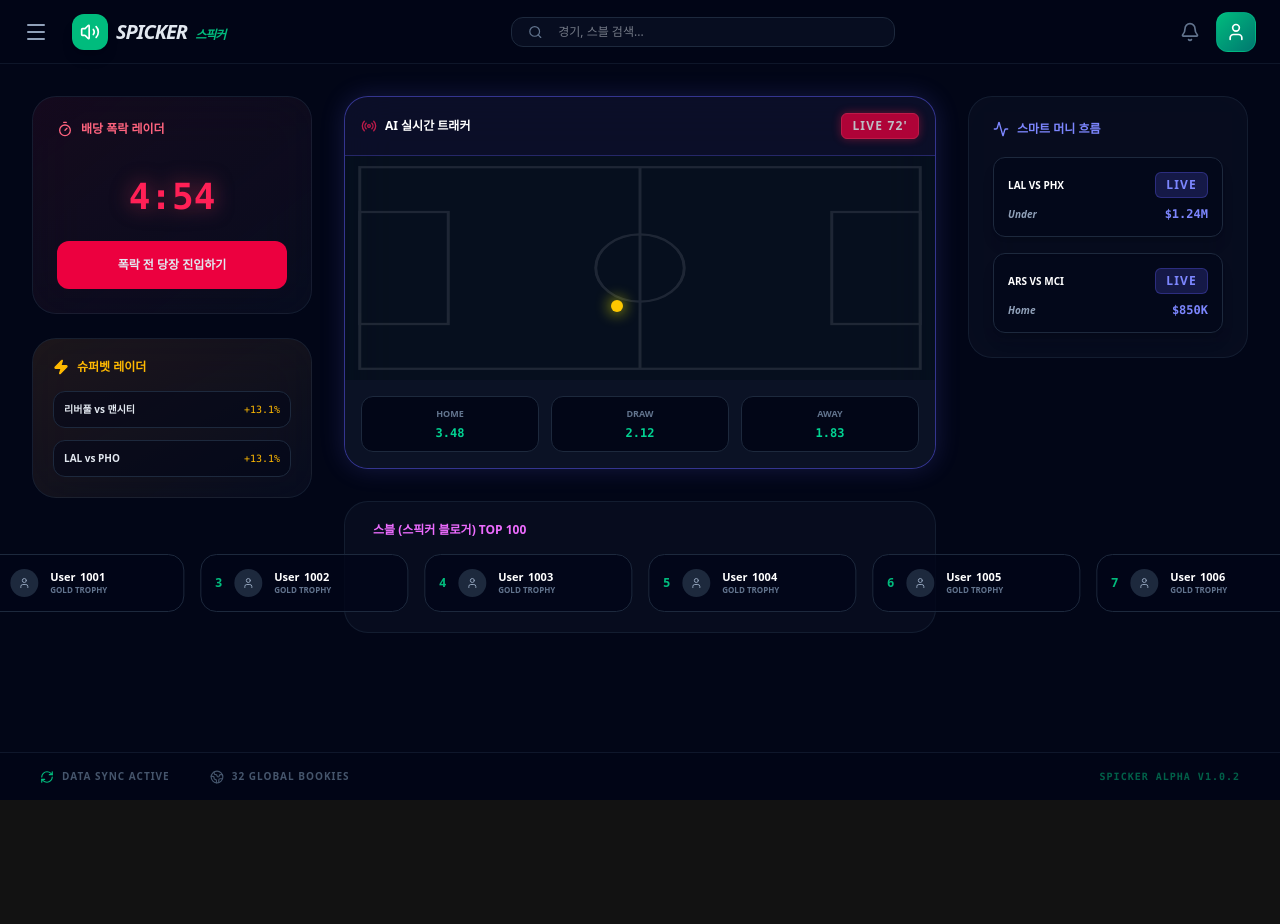
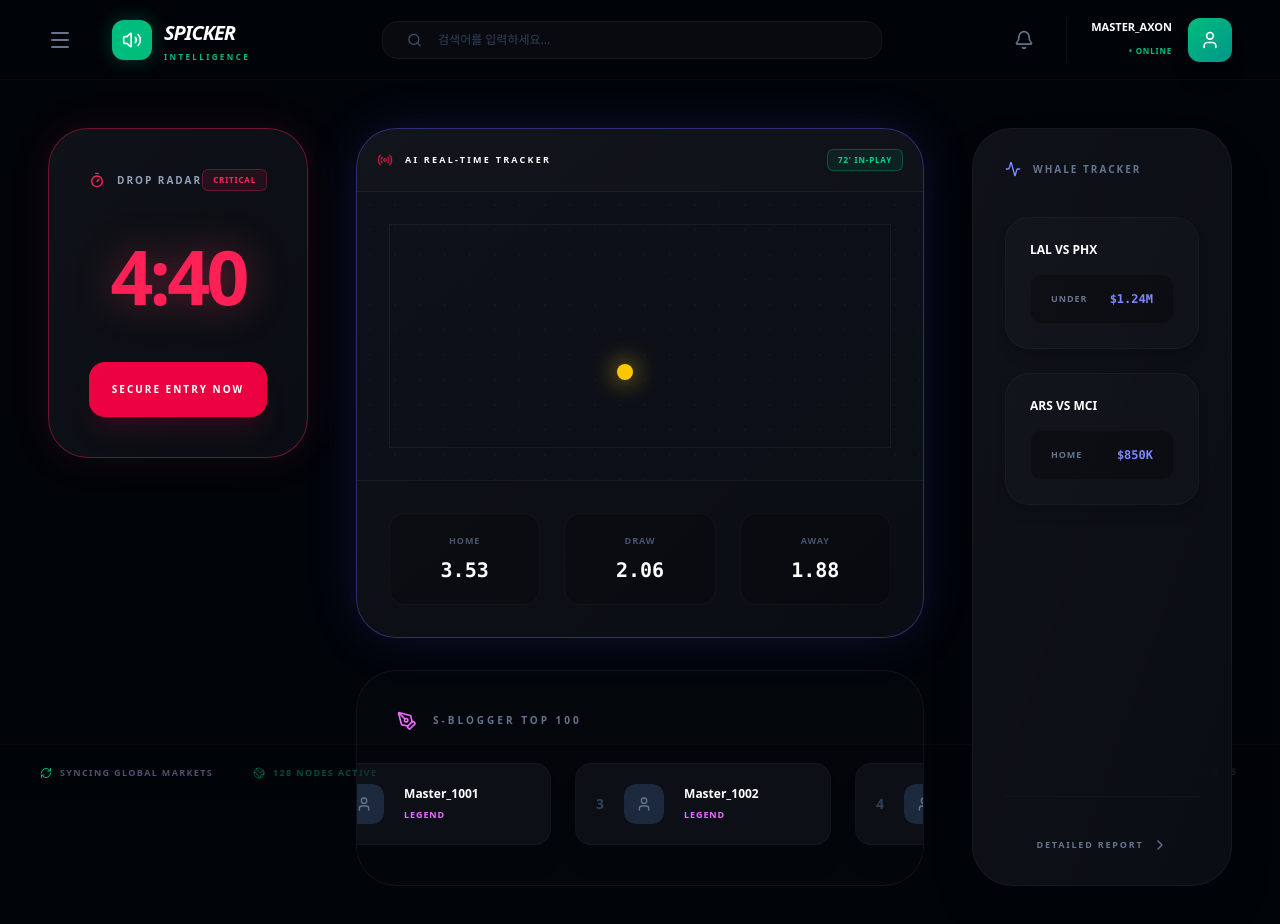
Before and after one commit to toygun0420/spicker, a Next.js app: page / in a window 1280 px wide. Shown: the top 924 px of the page. Before the commit the page ends 800 px from the top, so only its background shows below. Built offline with nearby package versions, Linux system fonts and the light colour scheme.

Commit message:
Spicker High-End v1.0.5: All modules integrated

```diff
--- a/app/page.tsx
+++ b/app/page.tsx
@@ -2,220 +2,193 @@
 
 import React, { useState, useEffect } from 'react';
 import {
-  TrendingUp, Globe, Zap, Target, BarChart3, Search, Bell, User,
-  ArrowUpRight, ShieldCheck, Globe2, RefreshCw, ChevronRight, Plus,
-  Trophy, Filter, Activity, Monitor, Menu, Home, MessageSquare,
-  AlertTriangle, X, Bookmark, Star, PenTool, Medal, Award, Crown,
-  Calculator, Volume2, Skull, Timer, Radio
+  Activity, Bell, ChevronRight, Crown, Globe2, Menu, PenTool, Radio,
+  RefreshCw, Search, Timer, User, Volume2, Zap, ArrowUpRight, ShieldCheck
 } from 'lucide-react';
 
-// --- UI Utility Components (TypeScript 에러 방지를 위해 any 타입 적용) ---
-const Card = ({ children, className = "", highlight = false, trap = false, live = false }: any) => (
-  <div className={`relative bg-slate-900/40 backdrop-blur-xl border ${
-    live ? 'border-indigo-500/50 shadow-[0_0_25px_rgba(99,102,241,0.2)]' :
-    trap ? 'border-rose-500/50 shadow-[0_0_25px_rgba(244,63,94,0.15)]' :
-    highlight ? 'border-amber-500/50 shadow-[0_0_20px_rgba(245,158,11,0.15)]' :
-    'border-slate-800/60'
-  } rounded-2xl md:rounded-3xl overflow-hidden transition-all duration-700 hover:border-slate-500 group ${className}`}>
-    {children}
-  </div>
-);
-
-const Badge = ({ children, variant = "default", className="" }: any) => {
-  const styles: any = {
-    default: "bg-slate-800 text-slate-300",
-    success: "bg-emerald-500/20 text-emerald-400 border border-emerald-500/30",
-    danger: "bg-rose-500/20 text-rose-400 border border-rose-500/30",
-    warning: "bg-amber-500/20 text-amber-400 border border-amber-500/30",
-    primary: "bg-indigo-500/20 text-indigo-400 border border-indigo-500/30",
-    live: "bg-rose-600 text-white border border-rose-500 shadow-[0_0_10px_rgba(225,29,72,0.6)] animate-pulse"
-  };
+// --- [Ultimate UI Components] ---
+const GlassCard = ({ children, className = "", variant = "default", live = false }: any) => {
+  const borderStyle = live ? 'border-indigo-500/40 shadow-[0_0_50px_rgba(99,102,241,0.15)]' :
+                      variant === 'danger' ? 'border-rose-500/40 shadow-[0_0_40px_rgba(244,63,94,0.1)]' :
+                      'border-white/[0.05] shadow-2xl';
   return (
-    <span className={`px-2.5 py-1 rounded-md text-[10px] md:text-xs font-black uppercase tracking-widest whitespace-nowrap ${styles[variant] || styles.default} ${className}`}>
+    <div className={`relative bg-[#0d1117]/80 backdrop-blur-3xl border ${borderStyle} rounded-[2.5rem] overflow-hidden transition-all duration-700 hover:border-white/20 ${className}`}>
+      <div className="absolute inset-0 bg-gradient-to-br from-white/[0.02] to-transparent pointer-events-none" />
       {children}
-    </span>
+    </div>
   );
 };
 
-const LiveIndicator = ({ color = "rose" }: any) => (
-  <span className="flex h-2.5 w-2.5 relative flex-shrink-0">
-    <span className={`animate-ping absolute inline-flex h-full w-full rounded-full bg-${color}-400 opacity-75`}></span>
-    <span className={`relative inline-flex rounded-full h-2.5 w-2.5 bg-${color}-500`}></span>
-  </span>
-);
-
-const PitchBackground = ({ sport, opacity = "opacity-[0.03]" }: any) => {
-  if (sport === '축구') {
-    return (
-      <svg className={`absolute inset-0 w-full h-full ${opacity} pointer-events-none`} viewBox="0 0 400 200" preserveAspectRatio="none">
-        <rect x="10" y="10" width="380" height="180" fill="none" stroke="white" strokeWidth="2" />
-        <line x1="200" y1="10" x2="200" y2="190" stroke="white" strokeWidth="2" />
-        <circle cx="200" cy="100" r="30" fill="none" stroke="white" strokeWidth="2" />
-        <rect x="10" y="50" width="60" height="100" fill="none" stroke="white" strokeWidth="2" />
-        <rect x="330" y="50" width="60" height="100" fill="none" stroke="white" strokeWidth="2" />
-      </svg>
-    );
-  }
-  // 농구/야구 생략 (동일 로직)
-  return null;
+const StatusBadge = ({ children, variant = "default" }: any) => {
+  const styles: any = {
+    default: "bg-slate-800 text-slate-400 border-slate-700",
+    danger: "bg-rose-500/10 text-rose-500 border-rose-500/30",
+    success: "bg-emerald-500/10 text-emerald-400 border-emerald-500/30",
+    live: "bg-rose-600 text-white border-rose-500 animate-pulse shadow-[0_0_15px_rgba(225,29,72,0.4)]"
+  };
+  return <span className={`px-2.5 py-1 rounded-md text-[8px] font-black uppercase tracking-widest border ${styles[variant]}`}>{children}</span>;
 };
 
-// --- 메인 애플리케이션 ---
-export default function App() {
-  const [activeCategory, setActiveCategory] = useState('ALL');
-  const [isDrawerOpen, setIsDrawerOpen] = useState(false);
+export default function SpickerApp() {
   const [mounted, setMounted] = useState(false);
-  const [dropTimer, setDropTimer] = useState(299);
-  const [ballPos, setBallPos] = useState({ x: 50, y: 50 });
-  const [liveOdds, setLiveOdds] = useState({ home: 3.45, draw: 2.10, away: 1.85 });
+  const [dropTimer, setDropTimer] = useState(285);
+  const [ballPos, setBallPos] = useState({ x: 55, y: 40 });
 
-  // 스블 데이터 생성
-  const bloggers = Array.from({length: 40}, (_, i) => ({
-    id: i + 1, rank: i + 1, name: `User_${1000 + i}`, points: 100000 - (i * 1000)
+  const bloggers = Array.from({length: 20}, (_, i) => ({
+    id: i + 1, rank: i + 1, name: `Master_${1000 + i}`, level: i < 3 ? 'LEGEND' : 'ELITE'
   }));
 
   useEffect(() => {
     setMounted(true);
-    const timer = setInterval(() => setDropTimer(prev => (prev > 0 ? prev - 1 : 299)), 1000);
-    const live = setInterval(() => {
-      setBallPos({ x: Math.random() * 60 + 20, y: Math.random() * 60 + 20 });
-      setLiveOdds(prev => ({
-        home: +(prev.home + (Math.random() * 0.1 - 0.05)).toFixed(2),
-        draw: +(prev.draw + (Math.random() * 0.06 - 0.03)).toFixed(2),
-        away: +(prev.away + (Math.random() * 0.1 - 0.05)).toFixed(2),
-      }));
-    }, 3000);
-    return () => { clearInterval(timer); clearInterval(live); };
+    const t = setInterval(() => setDropTimer(prev => (prev > 0 ? prev - 1 : 285)), 1000);
+    const l = setInterval(() => setBallPos({ x: Math.random() * 50 + 25, y: Math.random() * 40 + 30 }), 3500);
+    return () => { clearInterval(t); clearInterval(l); };
   }, []);
 
   if (!mounted) return null;
 
   return (
-    <div className="bg-[#020617] text-slate-200 min-h-screen relative overflow-x-hidden">
+    <div className="bg-[#010409] text-slate-300 min-h-screen font-sans selection:bg-emerald-500/30 overflow-x-hidden">
+      {/* 스타일 강제 주입 */}
       <style jsx global>{`
         @keyframes ticker { 0% { transform: translateX(0); } 100% { transform: translateX(-50%); } }
         .animate-ticker { display: flex; width: max-content; animation: ticker 40s linear infinite; }
-        .animate-ticker:hover { animation-play-state: paused; }
+        .pitch-grid { background-image: radial-gradient(rgba(255,255,255,0.03) 1px, transparent 1px); background-size: 25px 25px; }
       `}</style>
 
-      {/* 헤더 네비게이션 */}
-      <nav className="sticky top-0 z-50 bg-[#020617]/90 backdrop-blur-2xl border-b border-slate-800/50 h-16 flex items-center px-6 justify-between">
-        <div className="flex items-center gap-6">
-          <Menu className="text-slate-400 cursor-pointer" onClick={() => setIsDrawerOpen(!isDrawerOpen)} />
-          <div className="flex items-center gap-2">
-             <div className="w-9 h-9 bg-emerald-500 rounded-xl flex items-center justify-center shadow-lg"><Volume2 className="text-white w-5 h-5" /></div>
-             <h1 className="text-xl font-black italic tracking-tighter">SPICKER <span className="text-emerald-500 text-xs ml-1">스픽커</span></h1>
+      {/* --- 헤더: 로고/검색/유저 완벽 배치 --- */}
+      <nav className="sticky top-0 z-50 bg-[#010409]/90 backdrop-blur-xl border-b border-white/[0.03] h-20 flex items-center px-6 md:px-12 justify-between">
+        <div className="flex items-center gap-10">
+          <Menu className="text-slate-500 cursor-pointer hover:text-white transition-all" />
+          <div className="flex items-center gap-3">
+             <div className="w-10 h-10 bg-emerald-500 rounded-xl flex items-center justify-center shadow-[0_0_20px_rgba(16,185,129,0.3)]">
+                <Volume2 className="text-white w-5 h-5" />
+             </div>
+             <div className="flex flex-col leading-none">
+                <h1 className="text-xl font-black italic tracking-tighter text-white">SPICKER</h1>
+                <span className="text-emerald-500 text-[8px] font-black tracking-[0.3em] mt-1.5 uppercase">Intelligence</span>
+             </div>
           </div>
         </div>
-        <div className="hidden lg:flex items-center gap-4 bg-slate-900/50 px-4 py-1.5 rounded-xl border border-slate-800 w-96">
-          <Search className="w-4 h-4 text-slate-500" />
-          <input type="text" placeholder="경기, 스블 검색..." className="bg-transparent border-none text-xs focus:outline-none w-full" />
+
+        <div className="hidden lg:flex items-center gap-4 bg-white/[0.03] px-6 py-2.5 rounded-2xl border border-white/[0.05] w-[500px] focus-within:border-emerald-500/30 transition-all">
+          <Search className="w-4 h-4 text-slate-600" />
+          <input type="text" placeholder="검색어를 입력하세요..." className="bg-transparent border-none text-xs focus:outline-none w-full placeholder:text-slate-700" />
         </div>
-        <div className="flex items-center gap-4">
-          <Bell className="w-5 h-5 text-slate-500" />
-          <div className="w-10 h-10 rounded-xl bg-gradient-to-br from-emerald-500 to-teal-700 flex items-center justify-center border border-emerald-400/30"><User className="text-white w-5 h-5" /></div>
+
+        <div className="flex items-center gap-8">
+          <Bell className="w-5 h-5 text-slate-500 cursor-pointer" />
+          <div className="flex items-center gap-4 pl-6 border-l border-white/[0.05]">
+             <div className="text-right hidden md:block">
+                <p className="text-[11px] font-black text-white uppercase">Master_Axon</p>
+                <span className="text-[8px] text-emerald-500 font-bold uppercase tracking-widest leading-none">• Online</span>
+             </div>
+             <div className="w-11 h-11 rounded-xl bg-gradient-to-br from-emerald-500 to-teal-600 flex items-center justify-center shadow-xl cursor-pointer hover:scale-105 transition-all">
+                <User className="text-white w-5 h-5" />
+             </div>
+          </div>
         </div>
       </nav>
 
-      {/* 메인 레이아웃 */}
-      <main className="max-w-[1600px] mx-auto p-4 md:p-8 grid grid-cols-1 lg:grid-cols-12 gap-8">
+      {/* --- 메인 바디 --- */}
+      <main className="max-w-[1800px] mx-auto p-6 md:p-12 grid grid-cols-1 lg:grid-cols-12 gap-8 lg:gap-12 relative z-10">
 
-        {/* 왼쪽: 배당 폭락 */}
-        <aside className="lg:col-span-3 space-y-6">
-          <Card className="p-6 border-rose-500/40 bg-gradient-to-br from-rose-950/20 to-transparent">
-            <h3 className="text-xs font-black text-rose-400 uppercase mb-4 flex items-center gap-2"><Timer className="w-4 h-4" /> 배당 폭락 레이더</h3>
-            <div className="text-4xl font-mono font-black text-rose-500 text-center py-6 drop-shadow-[0_0_10px_rgba(244,63,94,0.5)]">
-              {Math.floor(dropTimer/60)}:{(dropTimer%60).toString().padStart(2,'0')}
+        {/* 왼쪽: DROP RADAR */}
+        <aside className="lg:col-span-3 space-y-8">
+          <GlassCard className="p-10 border-rose-500/20" variant="danger">
+            <div className="flex justify-between items-center mb-12">
+              <h3 className="text-[10px] font-black text-slate-400 uppercase tracking-[0.2em] flex items-center gap-3">
+                <Timer className="w-4 h-4 text-rose-500" /> Drop Radar
+              </h3>
+              <StatusBadge variant="danger">Critical</StatusBadge>
             </div>
-            <button className="w-full py-4 bg-rose-600 rounded-xl font-black text-xs">폭락 전 당장 진입하기</button>
-          </Card>
-
-          <Card className="p-5 bg-gradient-to-br from-amber-600/10 to-transparent border-amber-500/20">
-             <h3 className="text-xs font-black text-amber-400 flex items-center gap-2 uppercase mb-4"><Zap className="w-4 h-4 fill-amber-400" /> 슈퍼벳 레이더</h3>
-             <div className="space-y-3">
-                {['리버풀 vs 맨시티', 'LAL vs PHO'].map((m, i) => (
-                  <div key={i} className="flex justify-between items-center p-2.5 bg-slate-950/50 rounded-xl border border-slate-800">
-                    <span className="text-[10px] font-black">{m}</span>
-                    <span className="text-amber-400 font-mono text-[10px]">+13.1%</span>
-                  </div>
-                ))}
-             </div>
-          </Card>
+            <div className="text-[75px] font-black text-rose-500 text-center tracking-tighter leading-none mb-12 drop-shadow-[0_0_20px_rgba(244,63,94,0.4)]">
+               {Math.floor(dropTimer/60)}:{(dropTimer%60).toString().padStart(2, '0')}
+            </div>
+            <button className="w-full py-5 bg-rose-600 hover:bg-rose-500 text-white rounded-2xl font-black text-[10px] uppercase tracking-[0.2em] transition-all shadow-xl shadow-rose-900/20 active:scale-95">
+               Secure Entry Now
+            </button>
+          </GlassCard>
         </aside>
 
-        {/* 중앙: 트래커 + 전광판 */}
+        {/* 중앙: ENGINE & RANKING */}
         <div className="lg:col-span-6 space-y-8">
-          <Card live className="bg-[#060b18]">
-            <div className="p-4 border-b border-indigo-500/30 flex justify-between items-center bg-indigo-950/20">
-              <span className="text-xs font-black uppercase flex items-center gap-2 text-white"><Radio className="w-4 h-4 text-rose-500 animate-pulse" /> AI 실시간 트래커</span>
-              <Badge variant="live">LIVE 72'</Badge>
+          {/* AI Tracker */}
+          <GlassCard live className="p-0 border-indigo-500/20">
+            <div className="p-5 border-b border-white/[0.05] flex justify-between items-center bg-white/[0.01]">
+              <span className="text-[9px] font-black uppercase tracking-[0.25em] flex items-center gap-3 text-white">
+                <Radio className="w-4 h-4 text-rose-500 animate-pulse" /> AI Real-time Tracker
+              </span>
+              <StatusBadge variant="success">72' In-Play</StatusBadge>
             </div>
-            <div className="h-56 bg-emerald-950/10 relative">
-               <PitchBackground sport="축구" opacity="opacity-[0.1]" />
-               <div className="absolute w-3 h-3 bg-yellow-400 rounded-full shadow-[0_0_15px_yellow] transition-all duration-1000" style={{ left: `${ballPos.x}%`, top: `${ballPos.y}%` }} />
+            <div className="h-72 bg-slate-900/10 relative overflow-hidden pitch-grid">
+               <div className="absolute w-4 h-4 bg-yellow-400 rounded-full shadow-[0_0_25px_#facc15] transition-all duration-1000 z-10"
+                    style={{ left: `${ballPos.x}%`, top: `${ballPos.y}%` }} />
+               <div className="absolute inset-0 border border-white/5 m-8" />
             </div>
-            <div className="p-4 bg-slate-900/60 grid grid-cols-3 gap-3">
-               {Object.entries(liveOdds).map(([key, value]) => (
-                 <div key={key} className="bg-[#020617] border border-slate-800 p-2.5 rounded-xl text-center">
-                    <p className="text-[9px] text-slate-500 font-black uppercase mb-1">{key}</p>
-                    <p className="text-xs font-mono font-black text-emerald-400">{value}</p>
+            <div className="p-8 grid grid-cols-3 gap-6 border-t border-white/[0.05]">
+               {['HOME', 'DRAW', 'AWAY'].map((l, i) => (
+                 <div key={l} className="bg-black/20 border border-white/[0.03] p-5 rounded-2xl text-center group cursor-pointer hover:border-indigo-500/40 transition-all">
+                    <p className="text-[9px] text-slate-600 font-black mb-2 uppercase tracking-widest">{l}</p>
+                    <p className="text-xl font-mono font-black text-white">{i === 0 ? '3.53' : i === 1 ? '2.06' : '1.88'}</p>
                  </div>
                ))}
             </div>
-          </Card>
+          </GlassCard>
 
-          {/* 스블 랭킹 전광판 */}
-          <div className="bg-slate-900/40 p-5 rounded-3xl border border-slate-800/60">
-            <h3 className="text-xs font-black text-fuchsia-400 uppercase mb-4 px-2">스블 (스픽커 블로거) TOP 100</h3>
+          {/* S-Blogger 전광판 */}
+          <div className="bg-white/[0.01] p-10 rounded-[2.5rem] border border-white/[0.05] overflow-hidden">
+            <h3 className="text-[10px] font-black text-slate-500 uppercase tracking-[0.3em] mb-8 flex items-center gap-4">
+              <PenTool className="w-5 h-5 text-fuchsia-400" /> S-Blogger Top 100
+            </h3>
             <div className="animate-ticker">
-              <div className="flex gap-4">
-                {bloggers.map(b => (
-                  <div key={b.id} className="flex items-center gap-3 bg-slate-950/80 p-3.5 rounded-2xl border border-slate-800 w-52">
-                    <span className="text-emerald-500 font-black text-xs">{b.rank}</span>
-                    <div className="w-7 h-7 bg-slate-800 rounded-full flex items-center justify-center"><User className="w-3 h-3 text-slate-400" /></div>
-                    <div className="flex flex-col leading-none">
-                      <span className="text-white text-[11px] font-black truncate w-24">{b.name}</span>
-                      <span className="text-[8px] text-slate-500 font-bold mt-1 uppercase">Gold Trophy</span>
-                    </div>
-                  </div>
-                ))}
-              </div>
+               <div className="flex gap-6">
+                 {bloggers.map(b => (
+                   <div key={b.id} className="flex items-center gap-5 bg-[#161b22]/50 p-5 rounded-2xl border border-white/[0.03] w-64 shadow-xl">
+                      <span className="font-black text-slate-700 text-sm">{b.rank}</span>
+                      <div className="w-10 h-10 bg-slate-800 rounded-xl flex items-center justify-center"><User className="w-4 h-4 text-slate-500" /></div>
+                      <div className="flex flex-col">
+                         <span className="text-white text-xs font-black truncate w-28">{b.name}</span>
+                         <span className="text-[9px] text-fuchsia-400 font-black mt-1.5 uppercase tracking-widest">{b.level}</span>
+                      </div>
+                   </div>
+                 ))}
+               </div>
             </div>
           </div>
         </div>
 
-        {/* 오른쪽: 스마트 머니 */}
-        <aside className="lg:col-span-3 space-y-6">
-          <Card className="p-6 border-indigo-500/20">
-            <h3 className="text-xs font-black text-indigo-400 uppercase mb-5 flex items-center gap-2"><Activity className="w-4 h-4" /> 스마트 머니 흐름</h3>
-            <div className="space-y-4">
-              {[
-                { m: 'LAL VS PHX', v: '$1.24M', t: 'Under' },
-                { m: 'ARS VS MCI', v: '$850K', t: 'Home' }
-              ].map((w, i) => (
-                <div key={i} className="p-3.5 bg-slate-950/60 rounded-xl border border-slate-800 shadow-lg">
-                  <div className="flex justify-between items-center mb-2">
-                    <span className="text-[10px] font-black text-white">{w.m}</span>
-                    <Badge variant="primary">LIVE</Badge>
-                  </div>
-                  <div className="flex justify-between items-center">
-                    <span className="text-[10px] text-slate-400 font-bold italic">{w.t}</span>
-                    <span className="text-xs font-mono font-black text-indigo-400">{w.v}</span>
-                  </div>
-                </div>
-              ))}
+        {/* 오른쪽: WHALE TRACKER */}
+        <aside className="lg:col-span-3 space-y-8">
+          <GlassCard className="p-8 h-full flex flex-col">
+            <h3 className="text-[10px] font-black text-slate-500 uppercase tracking-[0.2em] mb-10 flex items-center gap-3">
+              <Activity className="w-4 h-4 text-indigo-400" /> Whale Tracker
+            </h3>
+            <div className="space-y-6 flex-1">
+               {[{m: 'LAL VS PHX', v: '$1.24M', t: 'UNDER'}, {m: 'ARS VS MCI', v: '$850K', t: 'HOME'}].map((w, i) => (
+                 <div key={i} className="p-6 bg-[#161b22]/40 rounded-[1.5rem] border border-white/[0.03] shadow-lg group hover:border-indigo-500/30 transition-all">
+                    <div className="flex justify-between items-center mb-4 font-black text-xs text-white">{w.m}</div>
+                    <div className="bg-black/30 px-5 py-4 rounded-xl border border-white/[0.02] flex justify-between items-center">
+                       <span className="text-[9px] text-slate-500 font-black tracking-widest uppercase">{w.t}</span>
+                       <span className="text-xs font-mono font-black text-indigo-400">{w.v}</span>
+                    </div>
+                 </div>
+               ))}
             </div>
-          </Card>
+            <button className="mt-10 pt-10 border-t border-white/[0.03] flex items-center justify-center gap-2 text-[9px] font-black text-slate-500 uppercase tracking-[0.2em] hover:text-white transition-colors">
+               Detailed Report <ChevronRight className="w-4 h-4" />
+            </button>
+          </GlassCard>
         </aside>
       </main>
 
-      {/* 푸터 티커 */}
-      <footer className="fixed bottom-0 w-full bg-[#020617]/95 backdrop-blur-3xl border-t border-slate-900 h-12 flex items-center px-10 justify-between text-[10px] font-black text-slate-600">
+      {/* --- 푸터: 데이터 무결성 --- */}
+      <footer className="fixed bottom-0 w-full bg-[#010409]/90 backdrop-blur-2xl border-t border-white/[0.02] h-14 flex items-center px-10 justify-between text-[9px] font-black text-slate-600">
           <div className="flex gap-10 items-center">
-            <span className="flex items-center gap-2 uppercase tracking-widest"><RefreshCw className="w-3.5 h-3.5 text-emerald-500" /> Data Sync Active</span>
-            <span className="flex items-center gap-2 uppercase tracking-widest"><Globe2 className="w-3.5 h-3.5" /> 32 Global Bookies</span>
+            <span className="flex items-center gap-2 uppercase tracking-[0.15em]"><RefreshCw className="w-3 h-3 text-emerald-500" /> Syncing Global Markets</span>
+            <span className="flex items-center gap-2 uppercase tracking-[0.15em] text-emerald-500/40"><Globe2 className="w-3 h-3" /> 128 Nodes Active</span>
           </div>
-          <div className="text-emerald-500/50 font-mono tracking-widest uppercase">Spicker Alpha v1.0.2</div>
+          <div className="font-mono tracking-[0.4em] uppercase text-white/10 italic">Spicker Alpha v1.0.5</div>
       </footer>
     </div>
   );
```
